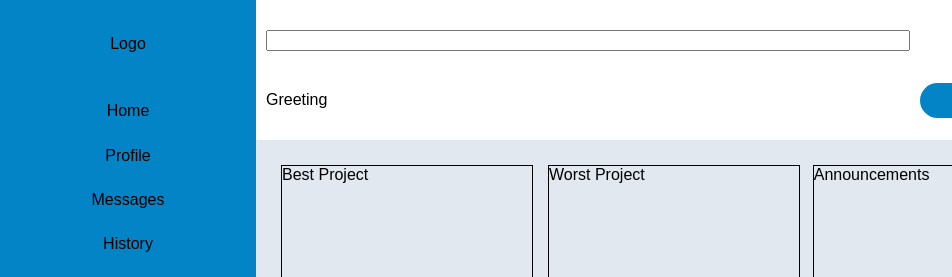
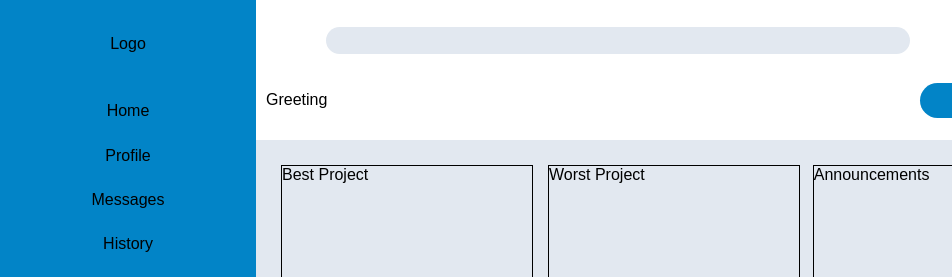
Before and after one commit to JohnnyUtah666/dashboard, a plain HTML site: page index.html in a window 1280 px wide. Shown: the top 277 px of the page, 0-952 px from the left. Drawn offline with Linux system fonts and the light colour scheme.

Commit message:
apply styles to search bar:

```diff
--- a/styles.css
+++ b/styles.css
@@ -92,7 +92,11 @@ body, html {
 .searchBar {
     grid-column: 1 / 2;
     grid-row: 1 / 2;
-
+    border-style: none;
+    background-color: #e2e8f0;
+    height: 25px;
+    border-radius: 15px;
+    margin-left: 60px;
 }
 
 .alerts {
```
